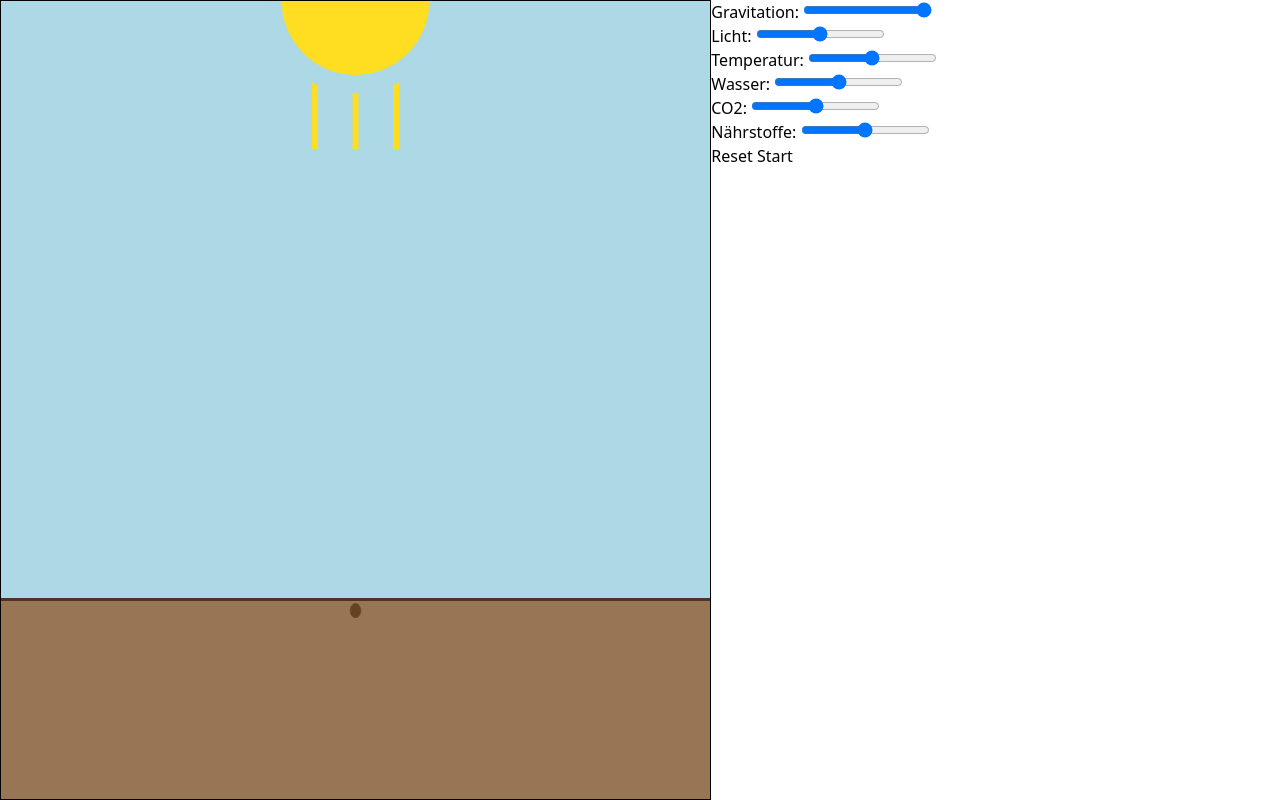
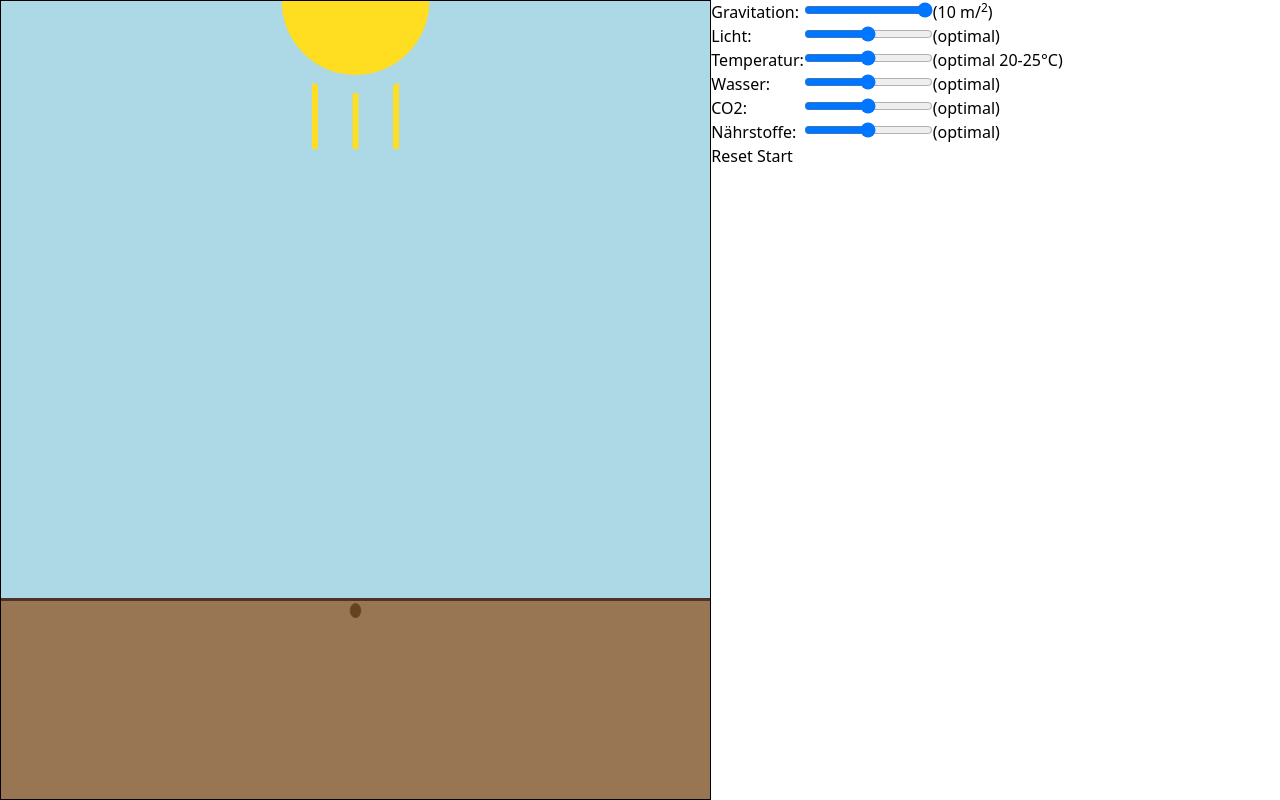
Before and after one commit to maexoman/plant-growth-visualization, a website built with Vite: page index.html in a window 1280 px wide. Built offline with nearby package versions, Linux system fonts and the light colour scheme.

Commit message:
feat: shes never happy...

```diff
--- a/index.html
+++ b/index.html
@@ -34,14 +34,38 @@
     </div>
   </div>
   <div>
-    <ul>
-      <li><label>Gravitation: </label><input type="range" id="sld-gravity" min="0" max="10" step="1"></li>
-      <li><label>Licht: </label><input type="range" id="sld-sun-hours" min="0" max="4" step="1"></li>
-      <li><label>Temperatur: </label><input type="range" id="sld-temperature" min="0" max="4" step="1"></li>
-      <li><label>Wasser: </label><input type="range" id="sld-water" min="0" max="4" step="1"></li>
-      <li><label>CO2: </label><input type="range" id="sld-carbon-dioxide" min="0" max="4" step="1"></li>
-      <li><label>Nährstoffe: </label><input type="range" id="sld-nutrients" min="0" max="4" step="1"></li>
-    </ul>
+    <table>
+      <tr>
+        <td>Gravitation: </td>
+        <td><input type="range" id="sld-gravity" min="0" max="10" step="1"></td>
+        <td id="gravitation"></td>
+      </tr>
+      <tr>
+        <td>Licht: </td>
+        <td><input type="range" id="sld-sun-hours" min="0" max="4" step="1"></td>
+        <td id="light"></td>
+      </tr>
+      <tr>
+        <td>Temperatur: </td>
+        <td><input type="range" id="sld-temperature" min="0" max="4" step="1"></td>
+        <td id="temperature"></td>
+      </tr>
+      <tr>
+        <td>Wasser: </td>
+        <td><input type="range" id="sld-water" min="0" max="4" step="1"></td>
+        <td id="water"></td>
+      </tr>
+      <tr>
+        <td>CO2: </td>
+        <td><input type="range" id="sld-carbon-dioxide" min="0" max="4" step="1"></td>
+        <td id="carbon-dioxide"></td>
+      </tr>
+      <tr>
+        <td>Nährstoffe: </td>
+        <td><input type="range" id="sld-nutrients" min="0" max="4" step="1"></td>
+        <td id="nutrients"></td>
+      </tr>
+    </table>
     <button id="btn-reset">Reset</button>
     <button id="btn-start">Start</button>
   </div>
--- a/src/World.ts
+++ b/src/World.ts
@@ -27,6 +27,17 @@ export function parameterToNumber(parameter: Parameter) {
         case 'optimal': return 2;
         case 'high': return 3;
         case 'very_high': return 4;
+        default: throw new Error('unkwon');
+    }
+}
+
+export function parameterToName(parameter: Parameter) {
+    switch (parameter) {
+        case 'very_low': return 'sehr wenig';
+        case 'low': return 'wenig';
+        case 'optimal': return 'optimal';
+        case 'high': return 'viel';
+        case 'very_high': return 'sehr viel';
         default: throw new Error('unkwon');
     }
 }
--- a/src/main.ts
+++ b/src/main.ts
@@ -3,7 +3,7 @@ import type { Leaf } from "./Leaf";
 import { Plant } from "./Plant";
 import { Random } from "./Random";
 import { Vec2 } from "./Vec2";
-import { parameterToNumber, World } from "./World";
+import { parameterToName, parameterToNumber, World } from "./World";
 
 
 const offset = new Vec2(0, -10);
@@ -117,6 +117,21 @@ function main() {
     const carbonDioxideSlider = document.getElementById('sld-carbon-dioxide') as HTMLInputElement;
     const waterSlider = document.getElementById('sld-water') as HTMLInputElement;
     function syncWithWorld() {
+        (document.getElementById('gravitation') as HTMLTableCellElement).innerHTML = `(${-world.gravity.y} m/<sup>2</sup>)`;
+
+        (document.getElementById('light') as HTMLTableCellElement).innerHTML = `(${parameterToName(world.environment.lightHours)})`;
+        (document.getElementById('temperature') as HTMLTableCellElement).innerHTML = `(${(() => {
+            switch (world.environment.temperature) {
+                case "very_low": return "sehr niedrig 0-15&deg;C";
+                case "low": return "niedrig 15-20&deg;C";
+                case "optimal": return "optimal 20-25&deg;C";
+                case "high": return "hoch 25-35&deg;C";
+                case "very_high": return "sehr hoch 35&deg;C+"
+            }
+        })()})`;
+        (document.getElementById('carbon-dioxide') as HTMLTableCellElement).innerHTML = `(${parameterToName(world.resources.carbonDioxide)})`;
+        (document.getElementById('water') as HTMLTableCellElement).innerHTML = `(${parameterToName(world.resources.water)})`;
+        (document.getElementById('nutrients') as HTMLTableCellElement).innerHTML = `(${parameterToName(world.resources.nutrients)})`;
         sunHourSlider.value = parameterToNumber(world.environment.lightHours).toString(10);
         temperatureSlider.value = parameterToNumber(world.environment.temperature).toString(10);
         carbonDioxideSlider.value = parameterToNumber(world.resources.carbonDioxide).toString(10);
```
Also changed, not shown: dist/assets/index-BL1ZFNEL.js (deleted), dist/assets/index-CqYNKrvr.js (added), dist/index.html.
